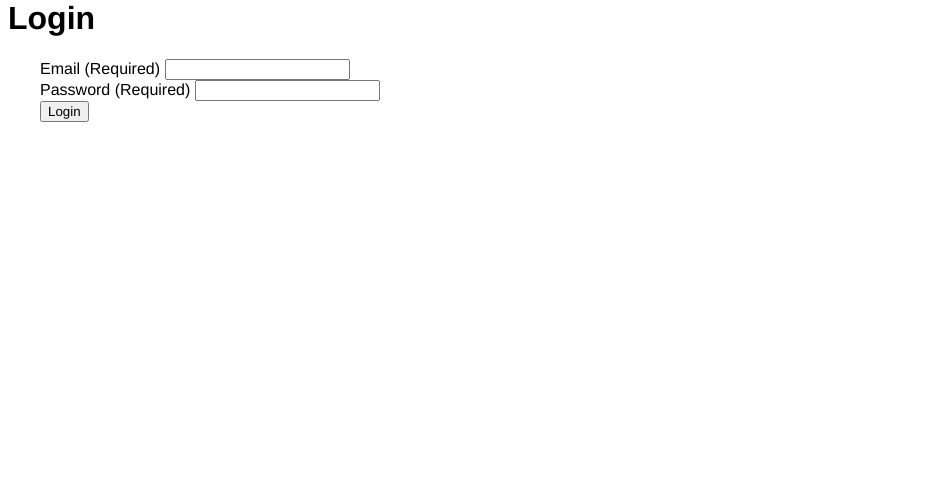
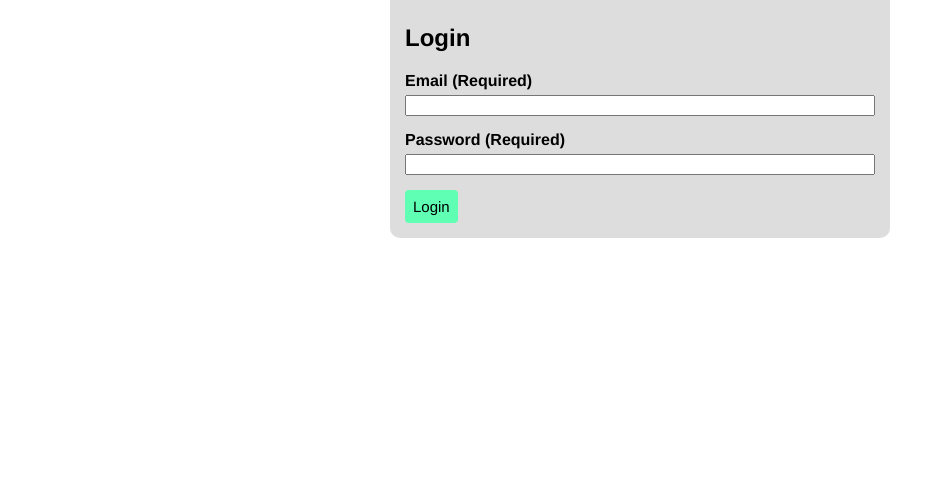
Before and after one commit to iO-Academy/AcademyPortalV2, a PHP site: template templates/login.phtml in a window 1280 px wide. Shown: the part 258-736 px from the top of the page, without its empty margins (0-943 px from the left). Run offline with PHP 8.4, Linux system fonts and the light colour scheme; the template is opened without the code that fills it, so the values that code supplies are empty; style sheets or scripts are compiled from the project's sources; some libraries are stand-ins or nearby versions.

Commit message:
Tidying and styling login

```diff
--- /dev/null
+++ b/public/scss/_buttons.scss
@@ -0,0 +1,11 @@
+.btn {
+  background-color: $io-green;
+  padding: 8px;
+  border: none;
+  border-radius: 4px;
+  font-size: 15px;
+
+  &:hover {
+    background-color: darken($io-green, 20);
+  }
+}
--- a/public/scss/_generic.scss
+++ b/public/scss/_generic.scss
@@ -7,3 +7,7 @@
   max-width: 1200px;
   margin: 0 auto;
 }
+
+.error-text {
+  color: $red;
+}
--- a/public/scss/_variables.scss
+++ b/public/scss/_variables.scss
@@ -3,6 +3,7 @@ $black: #000000;
 $light-grey: #dddddd;
 $dark-grey: #333333;
 $light-blue: #337ab7;
+$red: #FF0000;
 $io-pink: #FF3366;
 $io-purple: #743DFB;
 $io-purple-dark: #0F0028;
--- /dev/null
+++ b/public/scss/pages/_login.scss
@@ -0,0 +1,27 @@
+.login {
+  margin-top: 10px;
+  section {
+    width: 100%;
+    max-width: 500px;
+    margin: 0 auto;
+    padding: 15px;
+    border-radius: 10px;
+    background-color: $light-grey;
+
+    form {
+      label {
+        display: block;
+        margin-bottom: 5px;
+        font-weight: bold;
+      }
+      input[type=email], input[type=password] {
+        width: 100%;
+        margin-bottom: 15px;
+      }
+
+      .invalid-login {
+        margin-top: 10px;
+      }
+    }
+  }
+}
--- a/public/scss/styles.scss
+++ b/public/scss/styles.scss
@@ -5,4 +5,6 @@
 @import "nav";
 @import "tables";
 @import "pagination";
+@import "buttons";
 @import "pages/singleApplicant";
+@import "pages/login";
--- a/templates/login.phtml
+++ b/templates/login.phtml
@@ -1,3 +1,9 @@
+<?php
+/**
+ * @var $email_error ?string
+ * @var $error ?string
+ */
+?>
 <!DOCTYPE html>
 <html>
 <head>
@@ -9,39 +15,32 @@
 <body>
 <?php require 'partials/layout/header.phtml'; ?>
 <main class="login">
+    <section>
         <h1>Login</h1>
-    <div class="container">
         <form method="post" action="/login">
             <div class="form-group">
                 <label for="email">Email (Required)</label>
-                <input type="email" name="email" id="email" required class="form-control">
-                <span id="userEmailWarning">
+                <input type="email" name="email" id="email" required>
                 <?php
-                    if (isset($_GET['email_error'])) {
-                        echo $_GET['email_error'];
+                if ($email_error) {
+                    echo "<div class='error-text'>$email_error</div>";
                 }
                 ?>
-                </span>
             </div>
             <div class="form-group">
                 <label for="password">Password (Required)</label>
-                <input type="password" name="password" id="password" required class="form-control">
-                <span id="passwordWarning"></span>
+                <input type="password" name="password" id="password" required>
             </div>
             <div class="form-group">
                 <input type="submit" value="Login" id="submit" class="btn btn-success">
-                <span id="submitWarning" class="req"></span>
             </div>
-            <div id="error-message">
             <?php
-                    if (isset($_GET['error'])) {
-                        echo $_GET['error'];
+            if ($error) {
+                echo "<div class='error-text invalid-login'>$error</div>";
             }
             ?>
-            </div>
         </form>
-    </div>
-
+    </section>
 </main>
 </body>
 </html>
```
Also changed, not shown: src/Controllers/LoginPageController.php (+9 -1 lines). Lines whose indentation alone changed are shown as unchanged.
